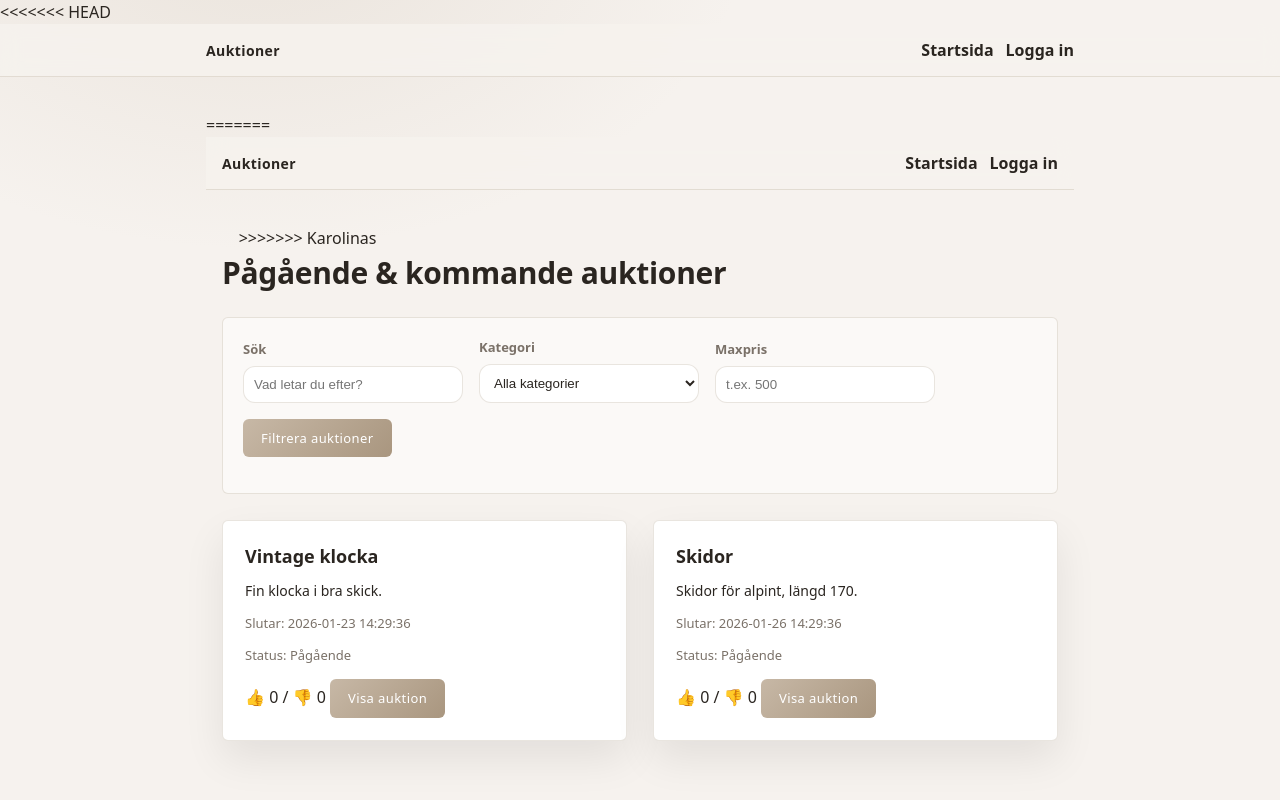
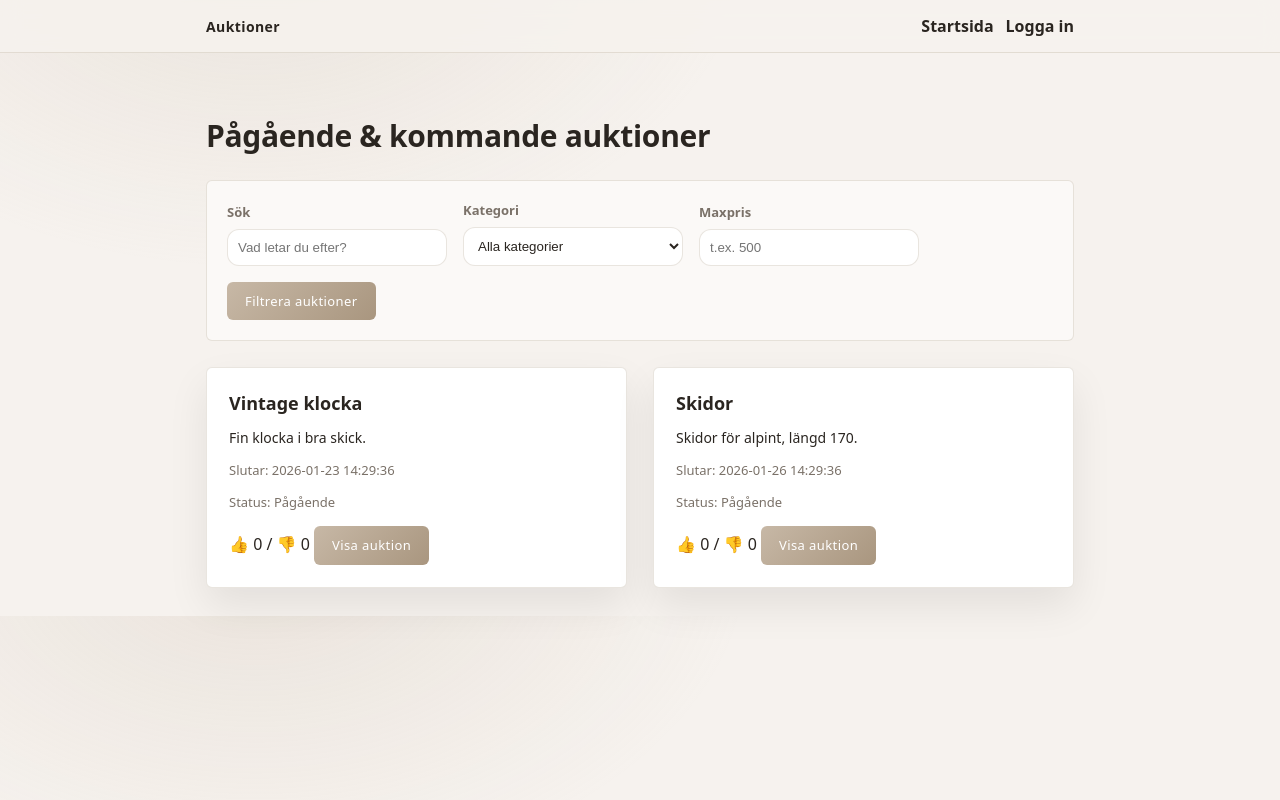
Before and after one commit to alexandrazasha/auction-site-flask, a Flask app: page / in a window 1280 px wide. Run offline with Flask 3, Linux system fonts and the light colour scheme; data comes from the database, SQL or seed files in the repository; data that the repository does not hold is empty.

Commit message:
Refactor index.html: Resolve merge conflicts and clean up HTML structure

```diff
--- a/app/templates/index.html
+++ b/app/templates/index.html
@@ -1,41 +1,8 @@
-<<<<<<< HEAD
-<!DOCTYPE html>
-<html lang="sv">
-<head>
-  <meta charset="utf-8">
-  <title>Auktioner</title>
-  <link rel="stylesheet" href="{{ url_for('static', filename='css/style.css') }}">
-  <style>
-    /* Snabb-styling för att se meddelandena tydligt */
-    .flash-messages { margin: 20px 0; }
-    .alert { padding: 15px; border-radius: 5px; margin-bottom: 10px; border: 1px solid transparent; }
-    .alert-success { background-color: #d4edda; color: #155724; border-color: #c3e6cb; }
-    .alert-danger { background-color: #f8d7da; color: #721c24; border-color: #f5c6cb; }
-  </style>
-</head>
+{% extends "layout.html" %}
 
-<body>
-  <header class="site-header">
-    <div class="container header-inner">
-      <a href="{{ url_for('public.index') }}" class="brand">Auktioner</a>
-
-      <nav class="top-nav">
-        <a href="{{ url_for('public.index') }}">Startsida</a>
-        <a href="{{ url_for('auth.login') }}">Logga in</a>
-      </nav>
-    </div>
-  </header>
-
-  <main class="container">
-
-
-=======
-{% extends "layout.html" %}
 {% block title %}Auktioner{% endblock %}
 
 {% block content %}
->>>>>>> Karolinas
-
 <h1 class="page-title">Pågående & kommande auktioner</h1>
 
 <div class="filter-container">
@@ -67,7 +34,6 @@
 {% if auctions %}
   <div class="auction-list">
     {% for item in auctions %}
-          {# Varje 'item' innehåller 'auction', 'likes', och 'dislikes' #}
       <div class="auction-card">
         <h2 class="auction-title">{{ item.auction.title }}</h2>
         <p class="auction-desc">{{ item.auction.description }}</p>
```
Lines whose indentation alone changed are shown as unchanged.
